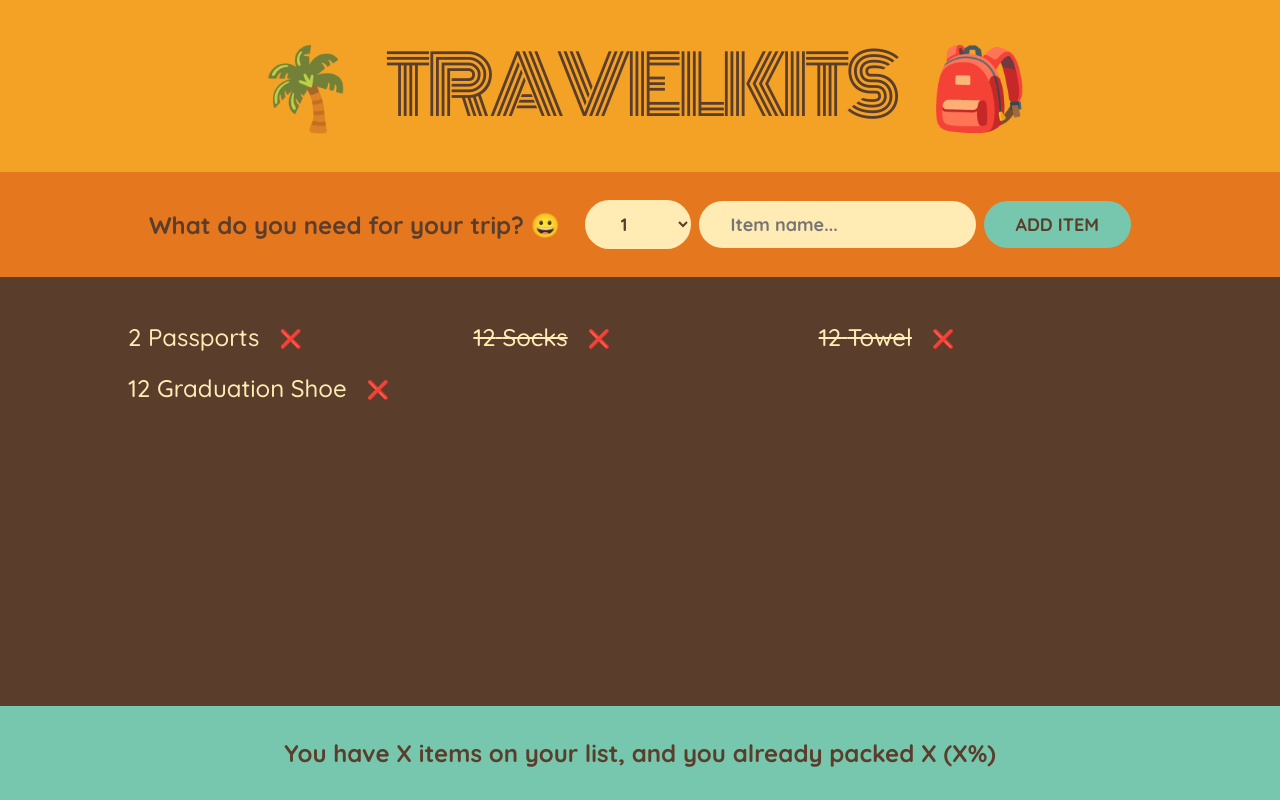
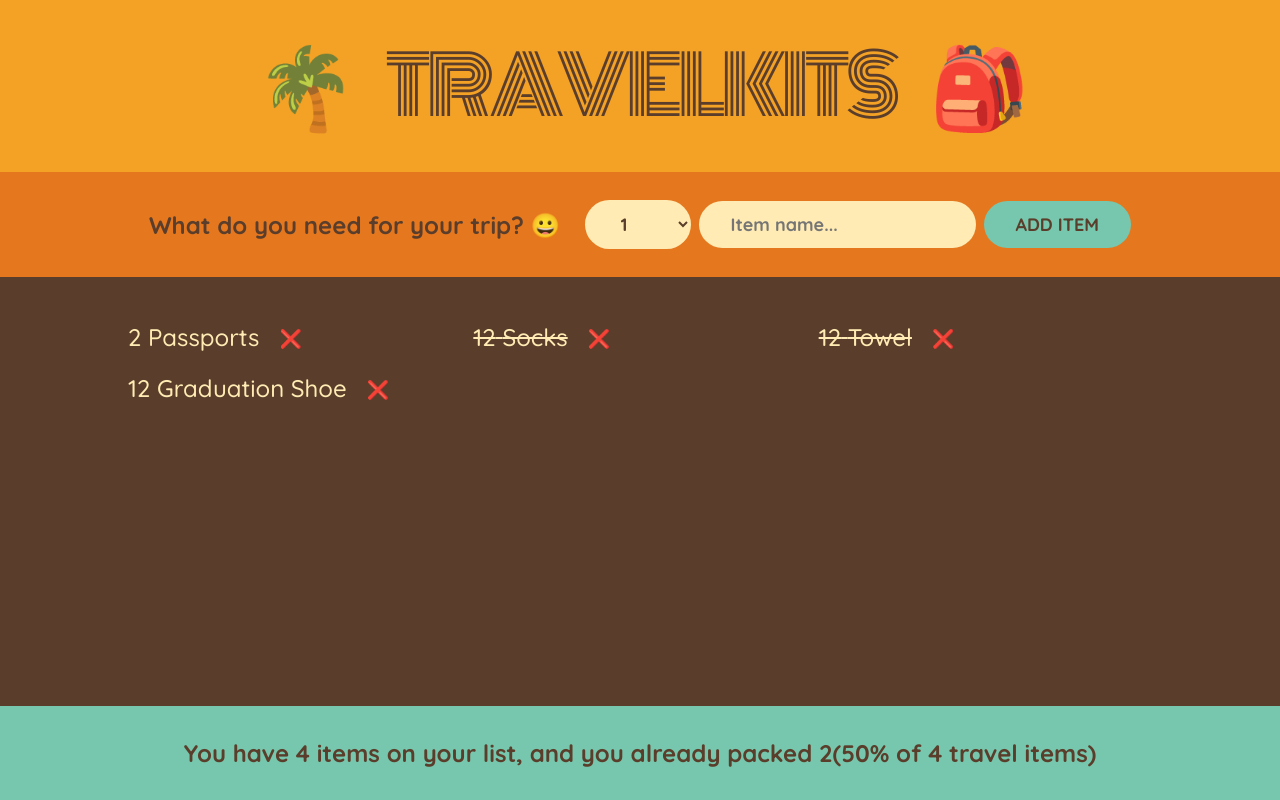
Before and after one commit to AmaduKamara/travelkits, a React (Create React App) app: page / in a window 1280 px wide. Built offline with nearby package versions, Linux system fonts and the light colour scheme.

Commit message:
Update Stats.jsx

```diff
--- a/src/components/Stats.jsx
+++ b/src/components/Stats.jsx
@@ -1,9 +1,16 @@
 import React from "react";
 
-const Stats = () => {
+const Stats = ({ items }) => {
+  const itemsStats =
+    (100 / items.length) * items.filter((item) => item.packed === true).length;
+  console.log(itemsStats);
   return (
     <footer className="stats">
-      <p>You have X items on your list, and you already packed X (X%)</p>
+      <p>
+        You have {items.length} items on your list, and you already packed{" "}
+        {items.filter((item) => item.packed === true).length}(
+        {itemsStats.toFixed(0)}% of {items.length} travel items)
+      </p>
     </footer>
   );
 };
```
